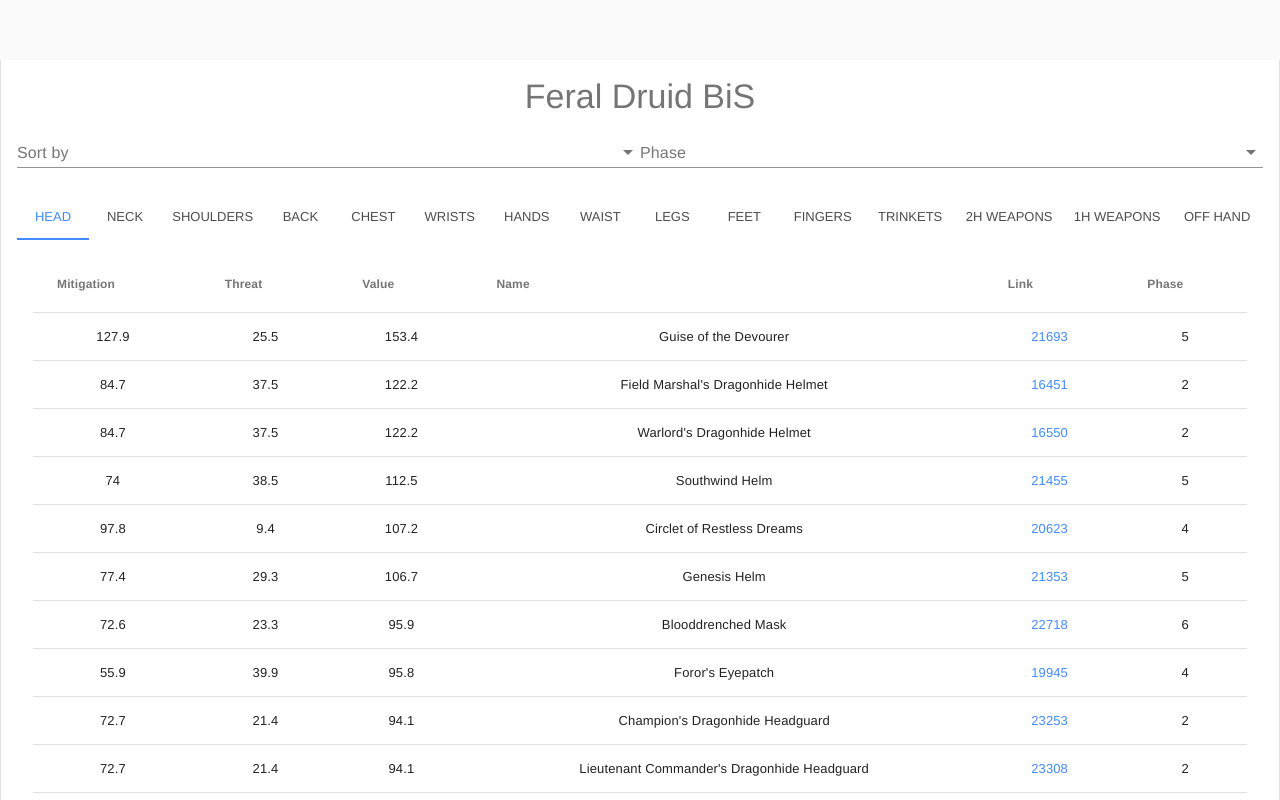
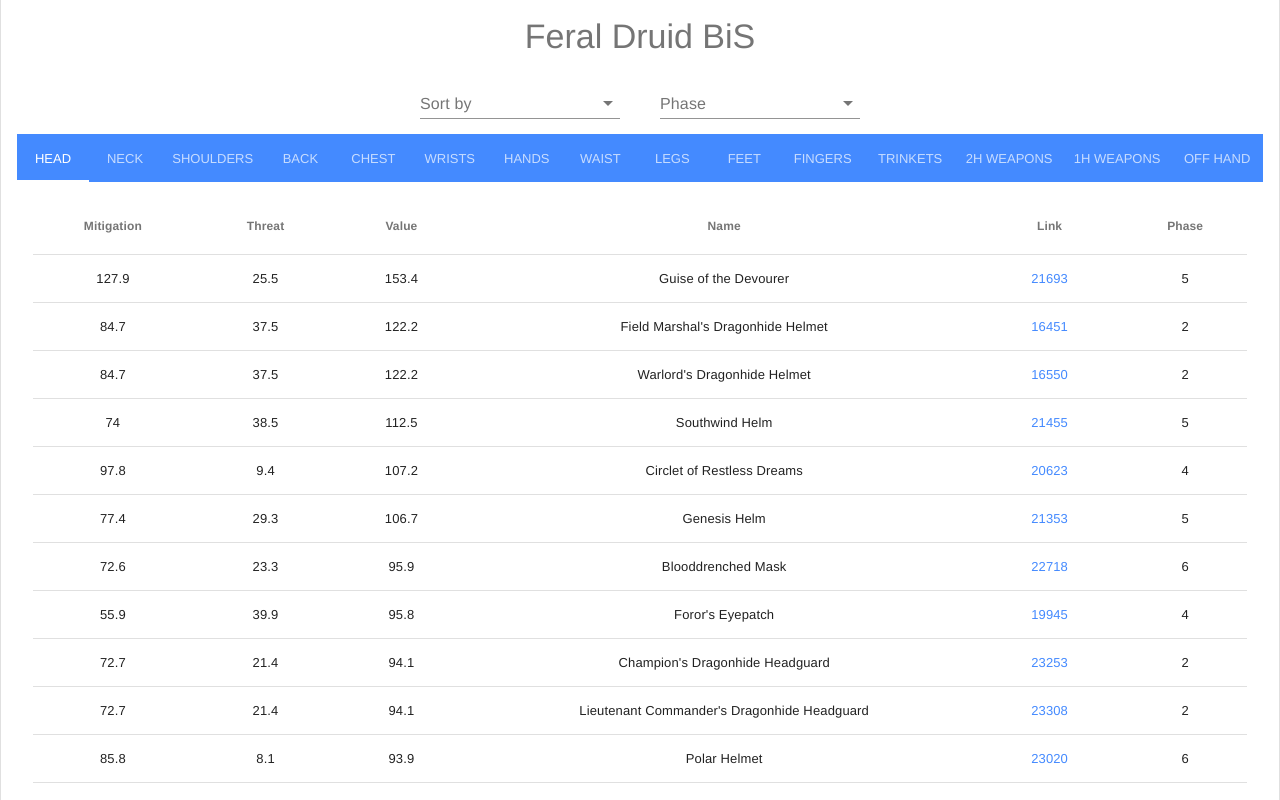
Before and after one commit to SSchnaible/wow-bis-list, a Vue app: page / in a window 1280 px wide. Shown: the top 800 px of the page. Built offline with nearby package versions, Linux system fonts and the light colour scheme.

Commit message:
Styling improved

```diff
--- a/src/App.vue
+++ b/src/App.vue
@@ -18,9 +18,9 @@ export default Vue.extend({
   name: 'App',
   data: function () {
     return {
-      bisData: BiSData
+      bisData: BiSData,
     };
-  }
+  },
 });
 </script>
 
@@ -31,6 +31,5 @@ export default Vue.extend({
   -moz-osx-font-smoothing: grayscale;
   text-align: center;
   color: #2c3e50;
-  margin-top: 60px;
 }
 </style>
--- a/src/components/SlotTable.vue
+++ b/src/components/SlotTable.vue
@@ -64,4 +64,7 @@ export default Vue.extend({
 </script>
 
 <style scoped>
+.md-table-head {
+  text-align: center;
+}
 </style>
--- a/src/views/Main.vue
+++ b/src/views/Main.vue
@@ -1,7 +1,7 @@
 <template>
   <div>
-    <div class="input-buttons">
-      <md-field>
+    <div class="input-fields">
+      <md-field class="input-field">
         <label>Sort by</label>
         <md-select v-model="sortBy">
           <md-option
@@ -11,7 +11,7 @@
           >{{ option.title }}</md-option>
         </md-select>
       </md-field>
-      <md-field>
+      <md-field class="input-field">
         <label>Phase</label>
         <md-select v-model="phaseFilter">
           <md-option
@@ -23,7 +23,10 @@
       </md-field>
     </div>
 
-    <md-tabs>
+    <md-tabs
+      class="md-primary"
+      md-alignment="centered"
+    >
       <md-tab
         v-for="slot in bisData.slots"
         v-bind:key="slot.title"
@@ -77,8 +80,14 @@ export default Vue.extend({
 </script>
 
 <style scoped>
-.input-buttons {
+.input-fields {
   display: flex;
-  margin: 0 auto;
+  justify-content: center;
+  margin: 15px 0px;
+}
+
+.input-field {
+  margin: 0 20px;
+  width: 200px;
 }
 </style>
```
